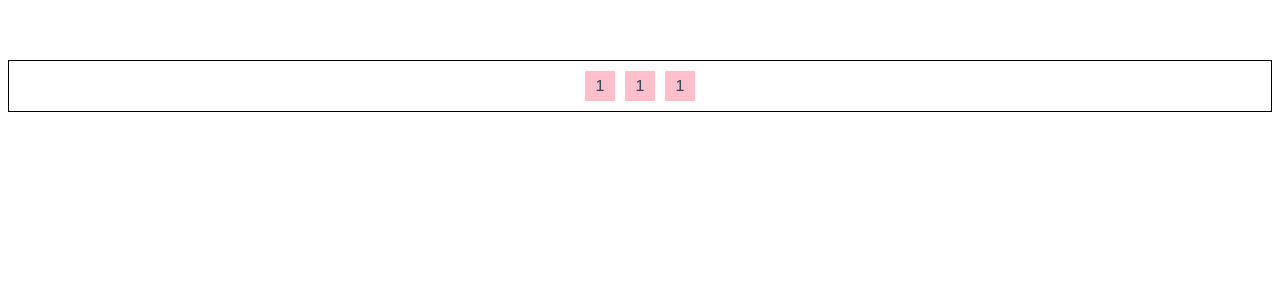
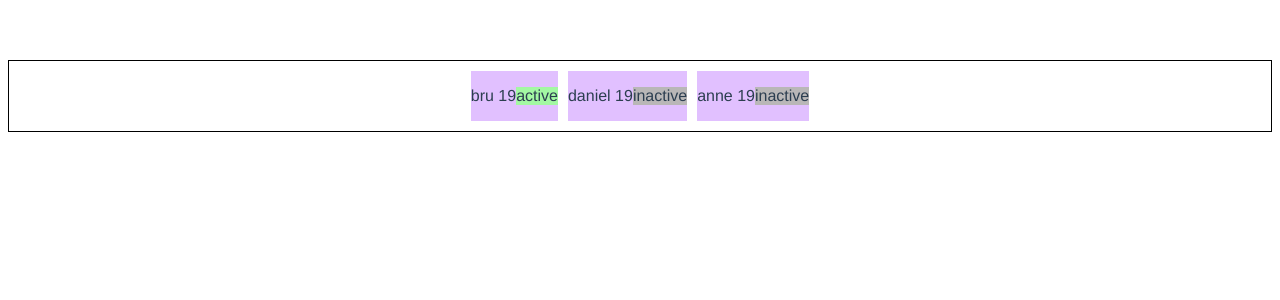
Before and after one commit to BrunaAMonteiro/Vue, a Vue app: page / in a window 1280 px wide. Shown: the top 300 px of the page. Built offline with nearby package versions, Linux system fonts and the light colour scheme.

Commit message:
adicionando props (propriedades)

```diff
--- a/src/App.vue
+++ b/src/App.vue
@@ -2,9 +2,9 @@
 
 <template>
   <div id="container-box">
-    <MyBox />
-    <MyBox />
-    <MyBox />
+    <MyBox name="bru" age="19" status="active" />
+    <MyBox name="daniel" age="19" status="inactive" />
+    <MyBox name="anne" age="19" status="inactive" />
   </div>
 
 </template>
@@ -30,7 +30,8 @@ export default {
   color: #2c3e50;
   margin-top: 60px;
 }
-#container-box{
+
+#container-box {
   display: flex;
   flex-direction: row;
   gap: 10px;
--- a/src/components/MyBox.vue
+++ b/src/components/MyBox.vue
@@ -1,28 +1,53 @@
 <template>
 
     <div id="box">
-            1
+        {{ name }} {{ age }}
+        <span :class="['status', status]">{{ status }}</span>
+        <!-- procura no array se é active ou inactive e printa;
+        SPAN => agrupar pedaços de texto, mudar a cor de uma palavra e aplicar estilos sem quebrar a linha -->
     </div>
 
 </template>
 
 <script>
 
-    export default {
-        name: 'MyBox'
+export default {
+    name: 'MyBox',
+    props: {
+        // propriedade do MyBox ==> text uqe tem o tipo String e valor default 'N/A'
+        name: {
+            type: String,
+            default: 'N/A'
+        },
+        age: {
+            type: Number,
+            required: true,
+        },
+        status: {
+            type: String,
+            validator: value => ['active', 'inactive'].includes(value),
+            default: 'active'
+        }
     }
+}
 
 </script>
 
 <style>
+.active {
+    background-color: rgb(163, 248, 163);
+}
 
-    #box{
-        width: 30px;
-        height: 30px;
-        background-color: pink;
-        align-items: center;
-        justify-content: center;
-        display: flex;
-    }
+.inactive {
+    background-color: rgb(185, 183, 183);
+}
 
+#box {
+    min-width: 50px;
+    min-height: 50px;
+    background-color: rgb(225, 192, 255);
+    align-items: center;
+    justify-content: center;
+    display: flex;
+}
 </style>
```
Lines whose indentation alone changed are shown as unchanged.
